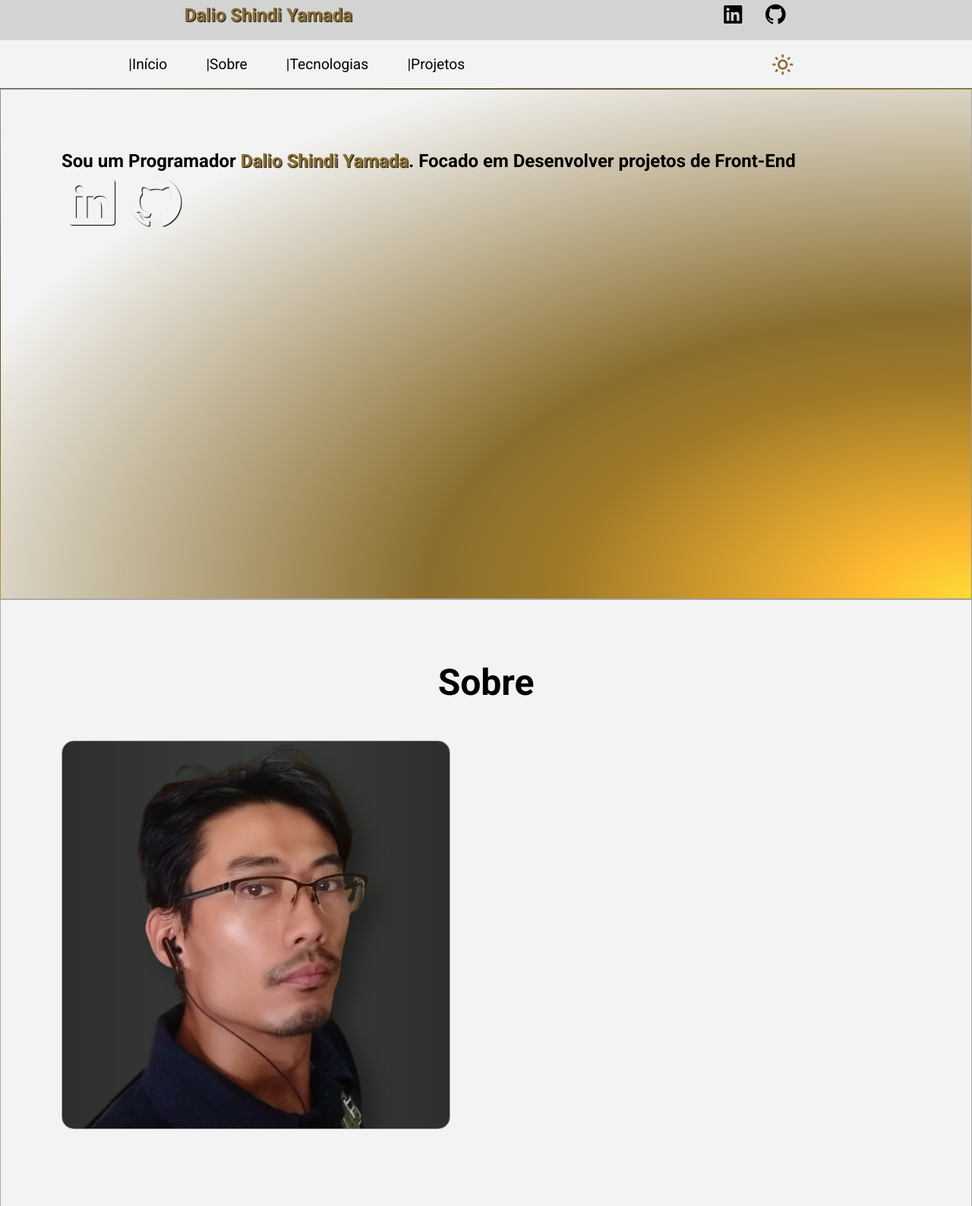
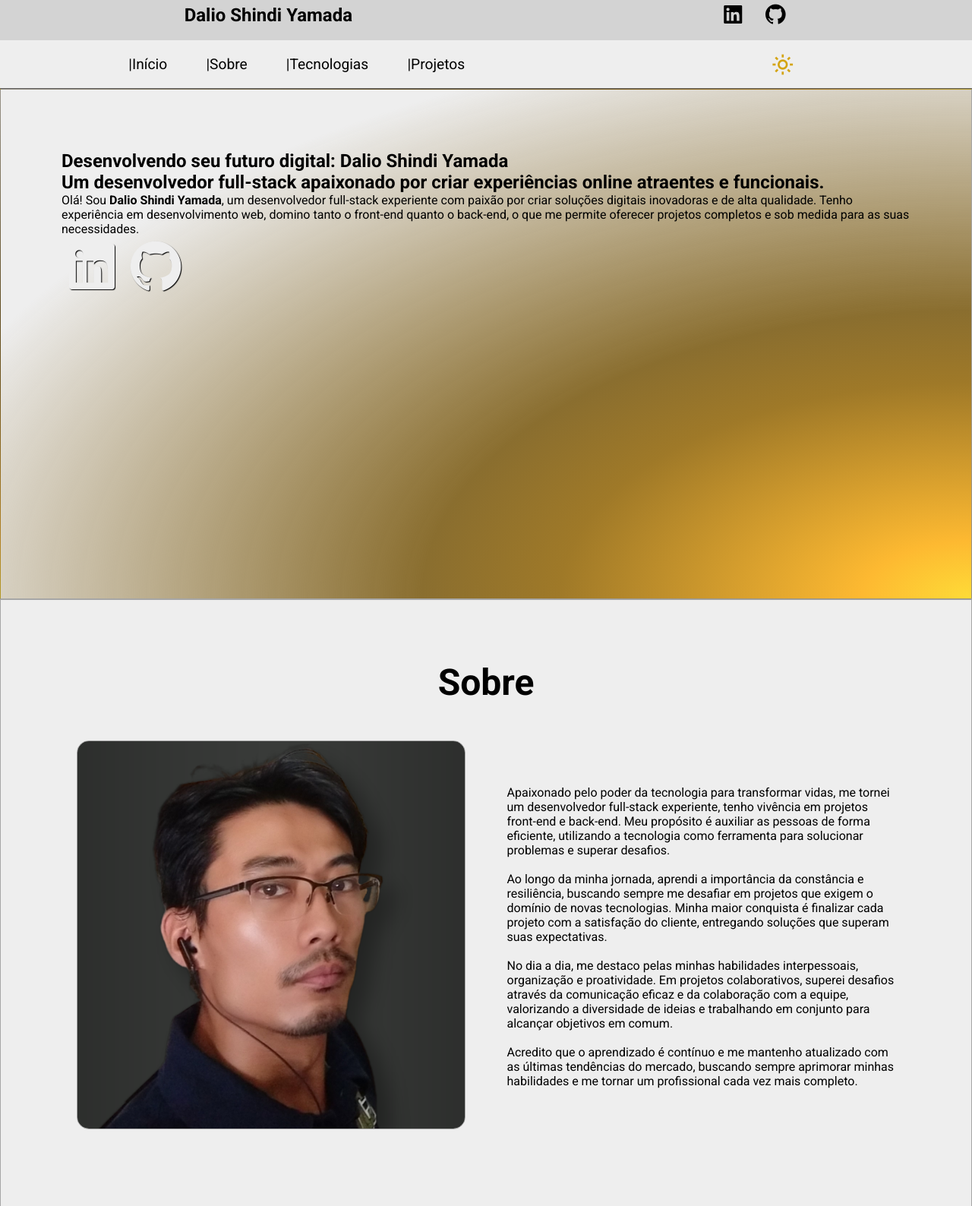
Before and after one commit to DalioSY/my-PORTFOLIO, a plain HTML site: page index.html in a window 1280 px wide. Shown: the part 13-1601 px from the top of the page at 76% size. Drawn offline with nearby package versions, Linux system fonts and the light colour scheme.

Commit message:
about-text

```diff
--- a/index.html
+++ b/index.html
@@ -22,7 +22,7 @@
     <!-- Header -->
     <header id="header">
       <div>
-        <h2><span>Dalio Shindi Yamada</span></h2>
+        <h2><strong>Dalio Shindi Yamada</strong></h2>
       </div>
       <div class="icon">
         <a href="https://www.linkedin.com/in/dalio-s-yamada/"
@@ -52,10 +52,20 @@
     <main>
       <!-- Home -->
       <section id="home">
+        <h1>
+          Desenvolvendo seu futuro digital: <strong>Dalio Shindi Yamada</strong>
+        </h1>
         <h2>
-          Sou um Programador <span>Dalio Shindi Yamada</span>. Focado em
-          Desenvolver projetos de Front-End
+          Um desenvolvedor full-stack apaixonado por criar experiências online
+          atraentes e funcionais.
         </h2>
+        <p>
+          Olá! Sou <strong>Dalio Shindi Yamada</strong>, um desenvolvedor
+          full-stack experiente com paixão por criar soluções digitais
+          inovadoras e de alta qualidade. Tenho experiência em desenvolvimento
+          web, domino tanto o front-end quanto o back-end, o que me permite
+          oferecer projetos completos e sob medida para as suas necessidades.
+        </p>
         <a
           href="https://www.linkedin.com/in/dalio-s-yamada/"
           target="_blank"
@@ -74,7 +84,39 @@
       <!-- About -->
       <section id="about">
         <h1 class="title">Sobre</h1>
-        <img src="./img/perfil.png" alt="Foto Dalio" width="200vw" />
+        <article class="list">
+          <div class="list-img">
+            <img src="./img/perfil.png" alt="Foto Dalio" width="200vw" />
+          </div>
+          <div class="list-text">
+            <p>
+              Apaixonado pelo poder da tecnologia para transformar vidas, me
+              tornei um desenvolvedor full-stack experiente, tenho vivência em
+              projetos front-end e back-end. Meu propósito é auxiliar as pessoas
+              de forma eficiente, utilizando a tecnologia como ferramenta para
+              solucionar problemas e superar desafios.
+              <br />
+              <br />
+              Ao longo da minha jornada, aprendi a importância da constância e
+              resiliência, buscando sempre me desafiar em projetos que exigem o
+              domínio de novas tecnologias. Minha maior conquista é finalizar
+              cada projeto com a satisfação do cliente, entregando soluções que
+              superam suas expectativas.
+              <br />
+              <br />
+              No dia a dia, me destaco pelas minhas habilidades interpessoais,
+              organização e proatividade. Em projetos colaborativos, superei
+              desafios através da comunicação eficaz e da colaboração com a
+              equipe, valorizando a diversidade de ideias e trabalhando em
+              conjunto para alcançar objetivos em comum.
+              <br />
+              <br />
+              Acredito que o aprendizado é contínuo e me mantenho atualizado com
+              as últimas tendências do mercado, buscando sempre aprimorar minhas
+              habilidades e me tornar um profissional cada vez mais completo.
+            </p>
+          </div>
+        </article>
       </section>
       <!-- Technology -->
       <section id="technology">
@@ -97,7 +139,7 @@
     <!-- Footer -->
     <footer id="footer">
       <div>
-        <h4>copry@2024 Desenvolvido <span>Dalio</span></h4>
+        <h4>copry@2024 Desenvolvido <strong>Dalio Shindi Yamada</strong></h4>
       </div>
       <div class="icon">
         <a
--- a/style.css
+++ b/style.css
@@ -6,12 +6,13 @@
 }
 
 :root {
-  --bt-golden: #8a6e2f;
+  --bt-golden: #d4a413;
   --border: 0.01rem solid rgba(0, 0, 0, 0.3);
-  --background: #f3f3f3;
+  --background: #eee;
   --background2: #d3d3d3;
   --text: #000;
   --shadow: #000;
+  --golden-shadow: #fff;
   --golden: radial-gradient(
     ellipse farthest-corner at right bottom,
     #fedb37 0%,
@@ -22,12 +23,13 @@
   );
 }
 .dark-mode:root {
-  --bt-golden: #daa520;
+  --bt-golden: #efb810;
   --border: 0.01rem solid rgba(255, 255, 255, 0.226);
   --background: #222222;
   --background2: #000000;
-  --text: #fff;
-  --shadow: #fff;
+  --text: #eee;
+  --shadow: #eee;
+  --golden-shadow: #f3c332;
   --golden: radial-gradient(
     ellipse farthest-corner at right bottom,
     #ffffff 0%,
@@ -78,13 +80,21 @@ section {
 }
 
 h1 {
-  font-size: 3em;
-  text-align: center;
   color: var(--text);
-  margin-bottom: 1em;
 }
 
 h2 {
+  color: var(--text);
+}
+
+h4 {
+  font-size: 1em;
+  font-weight: 400;
+  text-align: center;
+  color: var(--text);
+}
+
+p {
   color: var(--text);
 }
 
@@ -93,9 +103,23 @@ i {
   color: var(--background);
 }
 
-span {
+strong {
+  color: var(--text);
+}
+
+strong:hover {
   color: var(--bt-golden);
-  text-shadow: 1px 1px 1px var(--shadow);
+}
+
+.title {
+  font-size: 3em;
+  text-align: center;
+  color: var(--text);
+  margin-bottom: 1em;
+}
+
+.title:hover {
+  box-shadow: 0px 0px 11px var(--shadow);
 }
 
 /* Header */
@@ -210,11 +234,32 @@ main {
   grid-area: about;
 }
 
+#about .list {
+  display: flex;
+  gap: 1em;
+  align-items: center;
+  justify-content: space-around;
+  flex-wrap: wrap;
+}
+
+#about .list .list-img {
+  width: 40vw;
+}
+
+#about .list .list-text {
+  width: 40vw;
+}
+
 #about img {
   width: 40vw;
   border-radius: 1em;
   border: var(--border);
 }
+
+#about img:hover {
+  box-shadow: 0px 0px 11px var(--shadow);
+}
+
 /* Technology */
 #technology {
   grid-area: technology;
@@ -236,13 +281,6 @@ main {
   justify-content: center;
   align-items: center;
   padding: 1em 0;
-}
-
-#footer h4 {
-  font-size: 1em;
-  font-weight: 400;
-  text-align: center;
-  color: var(--text);
 }
 
 #footer .icon {
@@ -268,7 +306,7 @@ main {
 
   #nav .links {
     position: fixed;
-    top: 8em;
+    top: 0;
     left: -100%;
     flex-direction: column;
     align-items: center;
@@ -285,4 +323,8 @@ main {
   #nav .links.active {
     left: 0;
   }
+
+  #about .list .list-text p {
+    font-size: 9.5px;
+  }
 }
```
